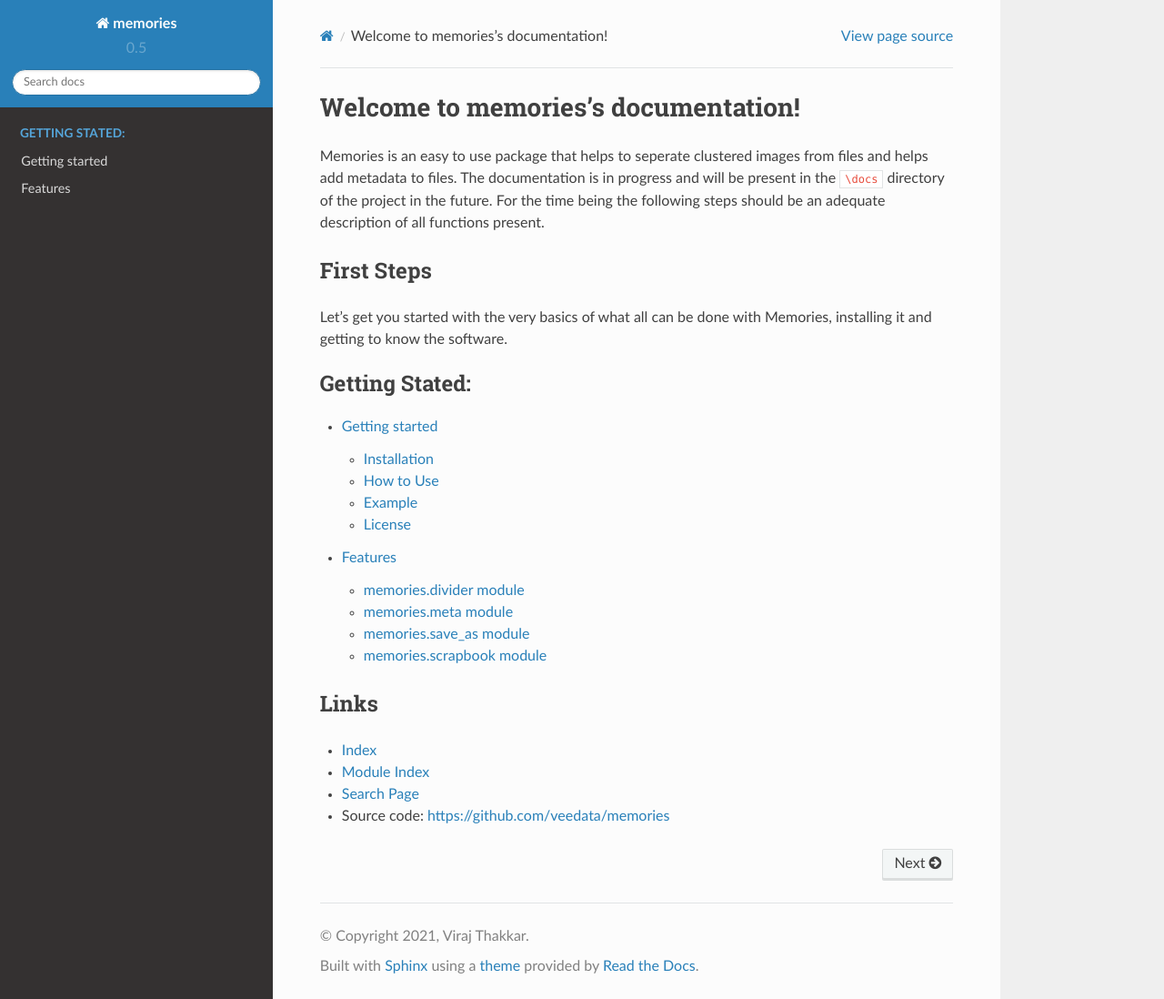
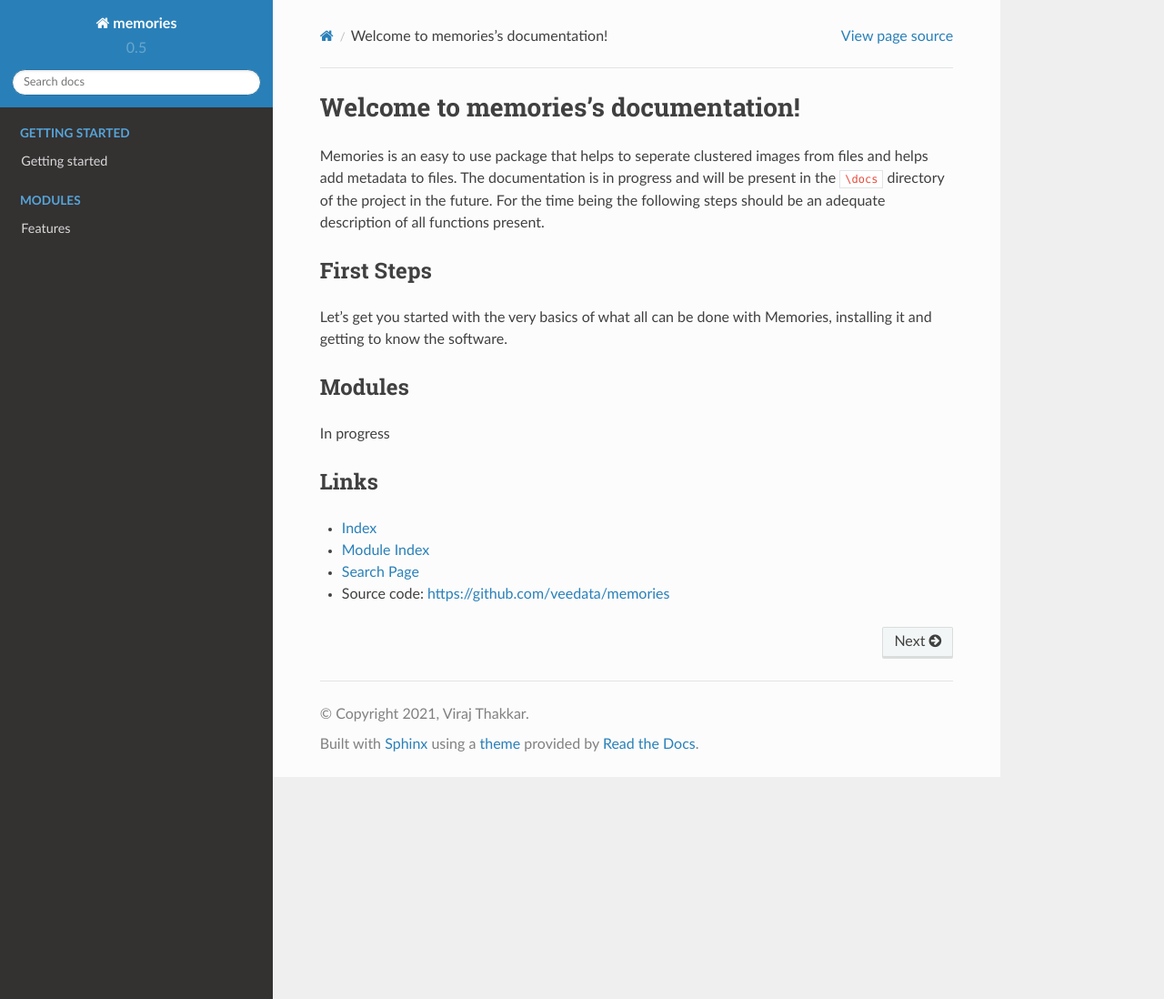
Before and after one commit to veedata/memories, a Sphinx documentation site: the page built from docs/index.rst, in a window 1280 px wide and 1098 px high. Shown: the whole window at 91% size. Built offline with Sphinx 7.4.7 and the Read the Docs theme 2.0.0, drawn with Linux system fonts in a browser that asks for light colours.

Commit message:
Updated documentation

```diff
--- a/docs/index.rst
+++ b/docs/index.rst
@@ -16,10 +16,23 @@ First Steps
 Let's get you started with the very basics of what all can be done with Memories, installing it and getting to know the software.
 
 .. toctree::
-   :maxdepth: 2
-   :caption: Getting Stated:
+   :maxdepth: 1
+   :caption: Getting Started
+   :hidden:
 
    pages/getting-started
+
+
+Modules
+-------
+
+In progress
+
+.. toctree::
+   :maxdepth: 2
+   :caption: Modules
+   :hidden:
+
    pages/features
 
 
--- a/docs/memories.rst
+++ /dev/null
@@ -1,46 +0,0 @@
-memories package
-================
-
-Submodules
-----------
-
-memories.divider module
------------------------
-
-.. automodule:: memories.divider
-    :members:
-    :undoc-members:
-    :show-inheritance:
-
-memories.meta module
---------------------
-
-.. automodule:: memories.meta
-    :members:
-    :undoc-members:
-    :show-inheritance:
-
-memories.save\_as module
-------------------------
-
-.. automodule:: memories.save_as
-    :members:
-    :undoc-members:
-    :show-inheritance:
-
-memories.scrapbook module
--------------------------
-
-.. automodule:: memories.scrapbook
-    :members:
-    :undoc-members:
-    :show-inheritance:
-
-
-Module contents
----------------
-
-.. automodule:: memories
-    :members:
-    :undoc-members:
-    :show-inheritance:
--- a/docs/modules.rst
+++ /dev/null
@@ -1,7 +0,0 @@
-memories
-========
-
-.. toctree::
-   :maxdepth: 4
-
-   memories
```
Also changed, not shown: docs/pages/getting-started.rst (+4 -4 lines).
